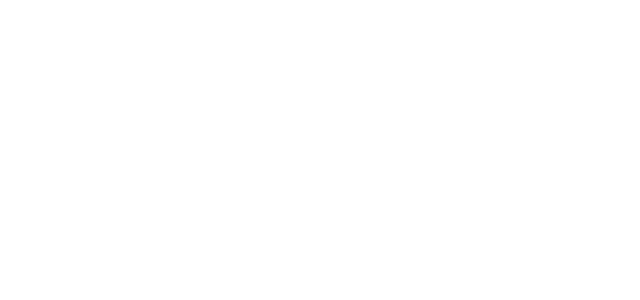
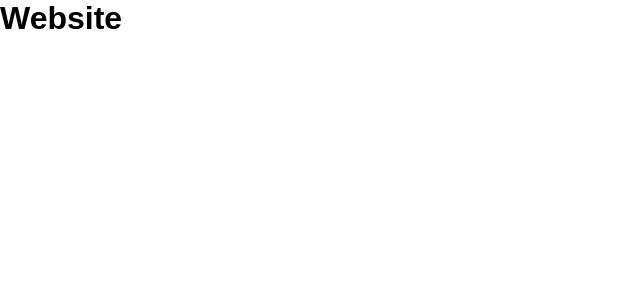
Before and after one commit to usmanismail13/404watch, a React (Vite) app in the folder client/: page /website in a window 1280 px wide. Before the commit this address had no page. Shown: the top 300 px of the page, without its empty margins (0-640 px from the left). Built offline with nearby package versions, Linux system fonts and the light colour scheme.

Commit message:
Create website page

```diff
--- a/client/src/App.jsx
+++ b/client/src/App.jsx
@@ -4,6 +4,7 @@ import Login from "./pages/Login";
 import Register from "./pages/Register";
 import Pricing from "./pages/Pricing";
 import Dashboard from "./pages/Dashboard";
+import Website from "./pages/Website";
 
 function App() {
   return (
@@ -14,6 +15,7 @@ function App() {
         <Route path="/register" element={<Register />} />
         <Route path="/pricing" element={<Pricing />} />
         <Route path="/dashboard" element={<Dashboard />} />
+        <Route path="/website" element={<Website />} />
       </Routes>
     </BrowserRouter>
   );
--- /dev/null
+++ b/client/src/pages/Website.jsx
@@ -0,0 +1,9 @@
+function Website() {
+  return (
+    <div>
+      <h1>Website</h1>
+    </div>
+  );
+}
+
+export default Website;
```
